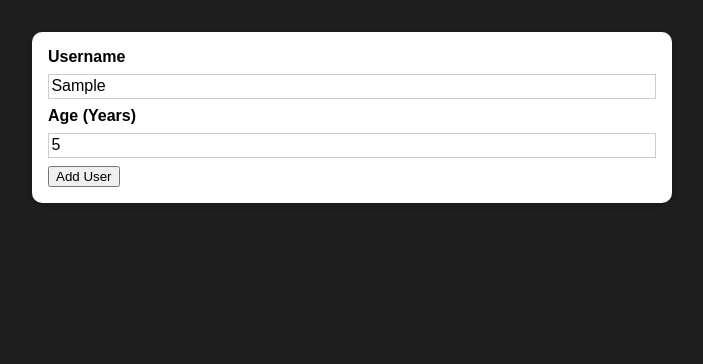
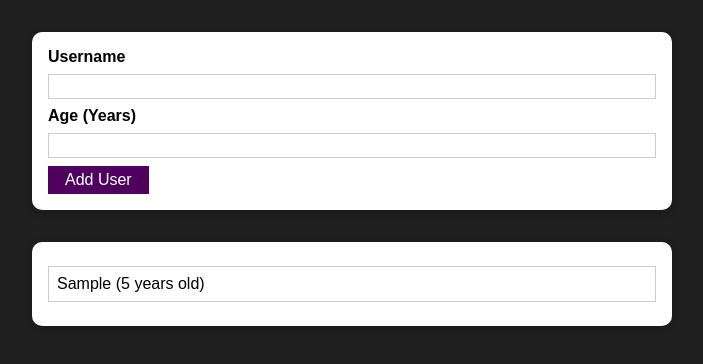
Before and after one commit to chewho/React-Users-List, a React (Create React App) app: page / in a window 1280 px wide. Both pictures are taken after typing "Sample", "5" into the empty fields and a click on the button "Add User". Shown: the top 364 px of the page, without its empty margins (288-991 px from the left). Built offline with nearby package versions, Linux system fonts and the light colour scheme.

Commit message:
feat: add validation and reset logic

```diff
--- a/src/App.js
+++ b/src/App.js
@@ -1,11 +1,24 @@
-import React from "react";
+import React, { useState } from "react";
 
 import AddUser from "./components/Users/AddUser";
+import UsersList from "./components/Users/UsersList";
 
 function App() {
+  const [usersList, setUsersList] = useState([]);
+
+  const addUserHandler = (uName, uAge) => {
+    setUsersList((prevUsersList) => {
+      return [
+        ...prevUsersList,
+        { name: uName, age: uAge, id: Math.random().toString() },
+      ];
+    });
+  };
+
   return (
     <div>
-      <AddUser />
+      <AddUser onAddUser={addUserHandler} />
+      <UsersList users={usersList} />
     </div>
   );
 }
--- /dev/null
+++ b/src/components/UI/Button.js
@@ -0,0 +1,17 @@
+import React from "react";
+
+import classes from "./Button.module.css";
+
+const Button = (props) => {
+  return (
+    <button
+      className={classes.button}
+      type={props.type || "button"}
+      onClick={props.onClick}
+    >
+      {props.children}
+    </button>
+  );
+};
+
+export default Button;
--- /dev/null
+++ b/src/components/UI/Button.module.css
@@ -0,0 +1,18 @@
+.button {
+  font: inherit;
+  border: 1px solid #4f005f;
+  background: #4f005f;
+  color: white;
+  padding: 0.25rem 1rem;
+  cursor: pointer;
+}
+
+.button:hover,
+.button:active {
+  background: #741188;
+  border-color: #741188;
+}
+
+.button:focus {
+  outline: none;
+}
--- a/src/components/Users/AddUser.js
+++ b/src/components/Users/AddUser.js
@@ -1,21 +1,52 @@
-import React from "react";
+import React, { useState } from "react";
 
 import Card from "../UI/Card";
+import Button from "../UI/Button";
 import classes from "./AddUser.module.css";
 
 const AddUser = (props) => {
+  const [enteredUsername, setEnteredUsername] = useState("");
+  const [enteredAge, setEnteredAge] = useState("");
+
   const addUserHandler = (event) => {
     event.preventDefault();
+    if (enteredUsername.trim().lenght === 0 || enteredAge.trim().length === 0) {
+      return;
+    }
+    if (+enteredAge < 1) {
+      return;
+    }
+    props.onAddUser(enteredUsername, enteredAge);
+    setEnteredUsername("");
+    setEnteredAge("");
+  };
+
+  const usernameChangeHandler = (event) => {
+    setEnteredUsername(event.target.value);
+  };
+
+  const ageChangeHandler = (event) => {
+    setEnteredAge(event.target.value);
   };
 
   return (
     <Card className={classes.input}>
       <form onSubmit={addUserHandler}>
         <label htmlFor="username">Username</label>
-        <input id="username" type="text"></input>
+        <input
+          id="username"
+          type="text"
+          value={enteredUsername}
+          onChange={usernameChangeHandler}
+        ></input>
         <label htmlFor="age">Age (Years)</label>
-        <input id="age" type="number"></input>
-        <button type="submit">Add User</button>
+        <input
+          id="age"
+          type="number"
+          value={enteredAge}
+          onChange={ageChangeHandler}
+        ></input>
+        <Button type="submit">Add User</Button>
       </form>
     </Card>
   );
--- /dev/null
+++ b/src/components/Users/UsersList.js
@@ -0,0 +1,20 @@
+import React from "react";
+
+import Card from "../UI/Card";
+import classes from "./UsersList.module.css";
+
+const UsersList = (props) => {
+  return (
+    <Card className={classes.users}>
+      <ul>
+        {props.users.map((user) => (
+          <li key={user.id}>
+            {user.name} ({user.age} years old)
+          </li>
+        ))}
+      </ul>
+    </Card>
+  );
+};
+
+export default UsersList;
--- /dev/null
+++ b/src/components/Users/UsersList.module.css
@@ -0,0 +1,16 @@
+.users {
+  margin: 2rem auto;
+  width: 90%;
+  max-width: 40rem;
+}
+
+.users ul {
+  list-style: none;
+  padding: 1rem;
+}
+
+.users li {
+  border: 1px solid #ccc;
+  margin: 0.5rem 0;
+  padding: 0.5rem;
+}
```
Also changed, not shown: 1 other file (tests, documents, lock files or other folders).
